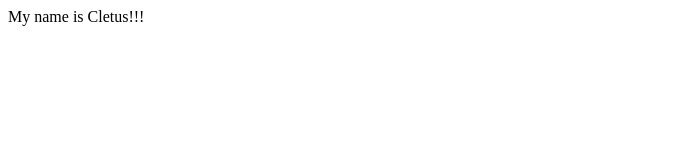
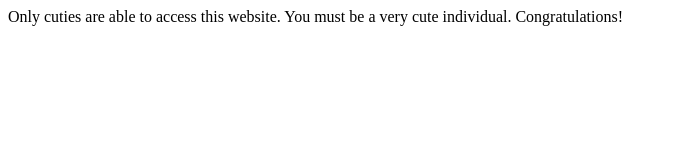
Before and after one commit to Vursteg/first-git-proj, a plain HTML site: page index.html in a window 1280 px wide. Shown: the whole page, without its empty margins (0-677 px from the left). Drawn offline with Linux system fonts and the light colour scheme.

Commit message:
made the message for cute

```diff
--- a/index.html
+++ b/index.html
@@ -7,6 +7,6 @@
     <title>Document</title>
 </head>
 <body>
-    My name is Cletus!!!
+    Only cuties are able to access this website. You must be a very cute individual. Congratulations!
 </body>
 </html>
```
